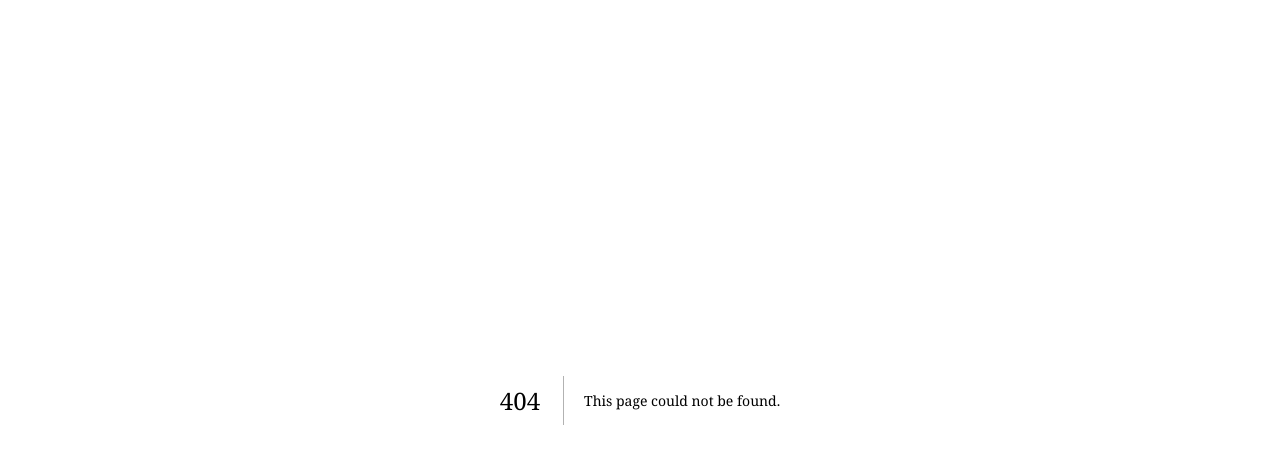
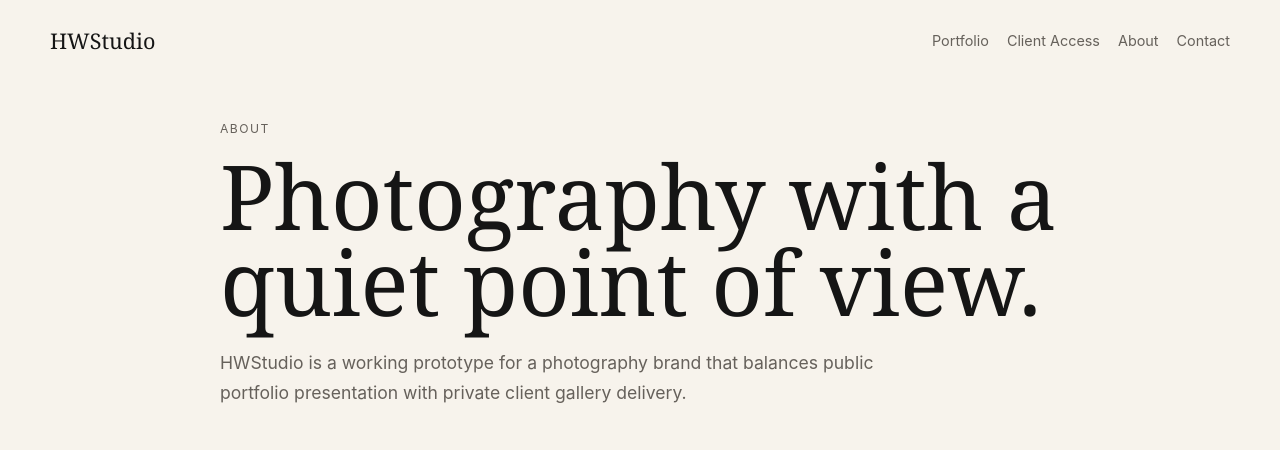
Before and after one commit to hwan232b/hwstudio, a Next.js app: page /about in a window 1280 px wide. Before the commit this address had no page. Shown: the top 450 px of the page. Built offline with nearby package versions, Linux system fonts and the light colour scheme.

Commit message:
feat: build public portfolio shell

```diff
--- /dev/null
+++ b/src/app/about/page.tsx
@@ -0,0 +1,18 @@
+import { SiteHeader } from "@/components/SiteHeader";
+import React from "react";
+
+export default function AboutPage() {
+  return (
+    <>
+      <SiteHeader />
+      <main className="page-shell narrow-page">
+        <p className="eyebrow">About</p>
+        <h1>Photography with a quiet point of view.</h1>
+        <p className="lede">
+          HWStudio is a working prototype for a photography brand that balances public portfolio presentation with
+          private client gallery delivery.
+        </p>
+      </main>
+    </>
+  );
+}
--- a/src/app/globals.css
+++ b/src/app/globals.css
@@ -69,3 +69,160 @@ h1 {
   font-size: 1.1rem;
   line-height: 1.7;
 }
+
+.site-header {
+  width: min(1180px, calc(100% - 40px));
+  margin: 0 auto;
+  padding: 26px 0;
+  display: flex;
+  justify-content: space-between;
+  gap: 24px;
+  align-items: center;
+}
+
+.brand-mark {
+  font-family: var(--font-display);
+  font-size: 1.35rem;
+}
+
+.site-nav {
+  display: flex;
+  flex-wrap: wrap;
+  justify-content: flex-end;
+  gap: 18px;
+  color: var(--color-muted);
+  font-size: 0.9rem;
+}
+
+.home-shell {
+  padding-top: 16px;
+}
+
+.home-mosaic {
+  display: grid;
+  grid-template-columns: minmax(0, 0.85fr) minmax(320px, 1.15fr);
+  gap: 44px;
+  align-items: stretch;
+}
+
+.home-copy {
+  padding: 28px 0;
+  border-top: 1px solid var(--color-ink);
+  border-bottom: 1px solid var(--color-ink);
+  display: flex;
+  flex-direction: column;
+  justify-content: center;
+}
+
+.button-row {
+  margin-top: 32px;
+  display: flex;
+  flex-wrap: wrap;
+  gap: 12px;
+}
+
+.text-button,
+.dark-button {
+  min-height: 44px;
+  padding: 12px 18px;
+  border: 1px solid var(--color-ink);
+  display: inline-flex;
+  align-items: center;
+  justify-content: center;
+}
+
+.dark-button {
+  background: var(--color-ink);
+  color: var(--color-surface);
+}
+
+.mosaic-grid {
+  min-height: 560px;
+  display: grid;
+  grid-template-columns: 1fr 0.75fr;
+  grid-template-rows: 1fr 0.85fr;
+  gap: 14px;
+}
+
+.mosaic-image {
+  width: 100%;
+  height: 100%;
+  object-fit: cover;
+}
+
+.mosaic-image-1 {
+  grid-row: span 2;
+}
+
+.category-stack {
+  margin-top: 56px;
+  display: grid;
+  gap: 64px;
+}
+
+.portfolio-section {
+  border-top: 1px solid var(--color-line);
+  padding-top: 28px;
+}
+
+.section-heading {
+  margin-bottom: 22px;
+  display: flex;
+  justify-content: space-between;
+  gap: 32px;
+  align-items: flex-end;
+}
+
+.section-heading h2 {
+  margin: 0;
+  font-size: 2.1rem;
+}
+
+.section-heading p {
+  max-width: 420px;
+  margin: 0;
+  color: var(--color-muted);
+  line-height: 1.6;
+}
+
+.photo-grid {
+  display: grid;
+  grid-template-columns: repeat(auto-fit, minmax(220px, 1fr));
+  gap: 14px;
+}
+
+.photo-tile {
+  margin: 0;
+  aspect-ratio: 4 / 5;
+  overflow: hidden;
+  background: var(--color-line);
+}
+
+.photo-tile img {
+  width: 100%;
+  height: 100%;
+  object-fit: cover;
+  display: block;
+}
+
+.narrow-page {
+  max-width: 840px;
+}
+
+@media (max-width: 780px) {
+  .site-header,
+  .section-heading,
+  .home-mosaic {
+    display: block;
+  }
+
+  .site-nav {
+    justify-content: flex-start;
+    margin-top: 16px;
+  }
+
+  .mosaic-grid {
+    margin-top: 28px;
+    min-height: 420px;
+  }
+}
--- /dev/null
+++ b/src/components/SiteHeader.tsx
@@ -0,0 +1,26 @@
+import Link from "next/link";
+import React from "react";
+
+const links = [
+  { href: "/portfolio", label: "Portfolio" },
+  { href: "/client-access", label: "Client Access" },
+  { href: "/about", label: "About" },
+  { href: "/contact", label: "Contact" }
+];
+
+export function SiteHeader() {
+  return (
+    <header className="site-header">
+      <Link href="/" className="brand-mark" aria-label="HWStudio home">
+        HWStudio
+      </Link>
+      <nav className="site-nav" aria-label="Primary navigation">
+        {links.map((link) => (
+          <Link key={link.href} href={link.href}>
+            {link.label}
+          </Link>
+        ))}
+      </nav>
+    </header>
+  );
+}
--- a/vitest.config.ts
+++ b/vitest.config.ts
@@ -1,3 +1,4 @@
+import { fileURLToPath } from "node:url";
 import { defineConfig } from "vitest/config";
 
 export default defineConfig({
@@ -8,7 +9,7 @@ export default defineConfig({
   },
   resolve: {
     alias: {
-      "@": new URL("./src", import.meta.url).pathname
+      "@": fileURLToPath(new URL("./src", import.meta.url))
     }
   }
 });
```
Also changed, not shown: src/app/page.tsx (+37 -7 lines), src/app/portfolio/page.tsx (added, +36 -0 lines), src/components/PhotoGrid.tsx (added, +19 -0 lines), 1 other file (tests, documents, lock files or other folders).
